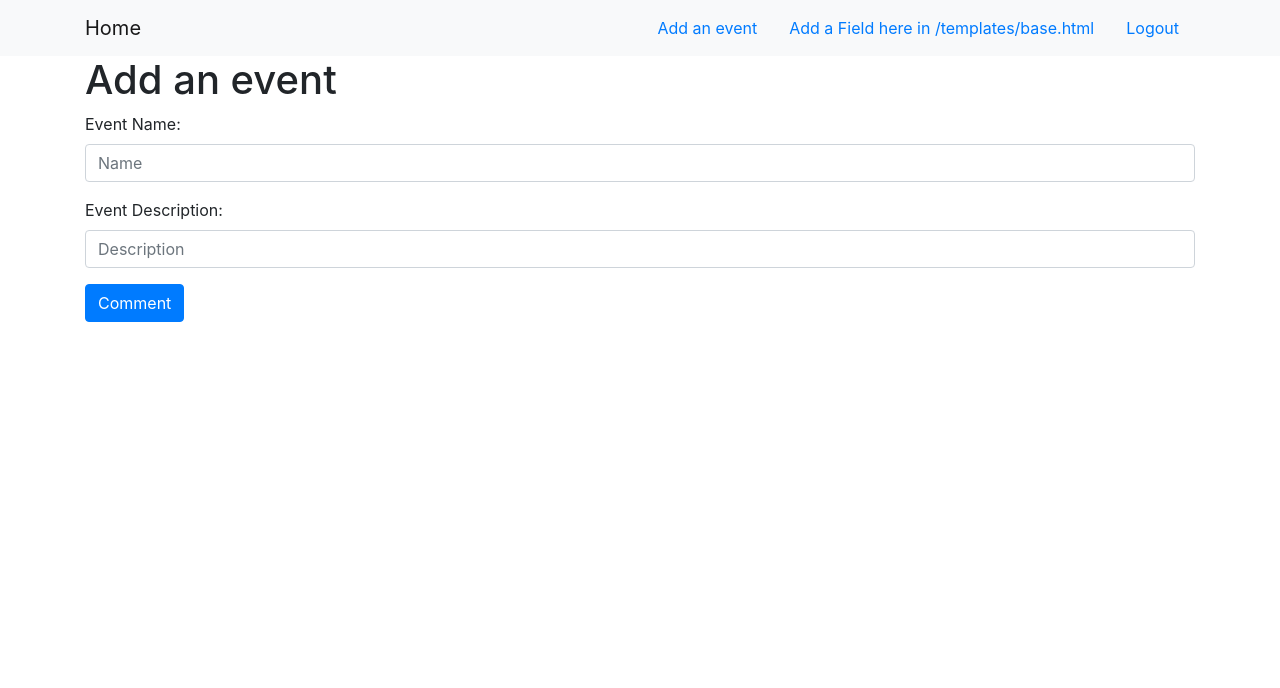
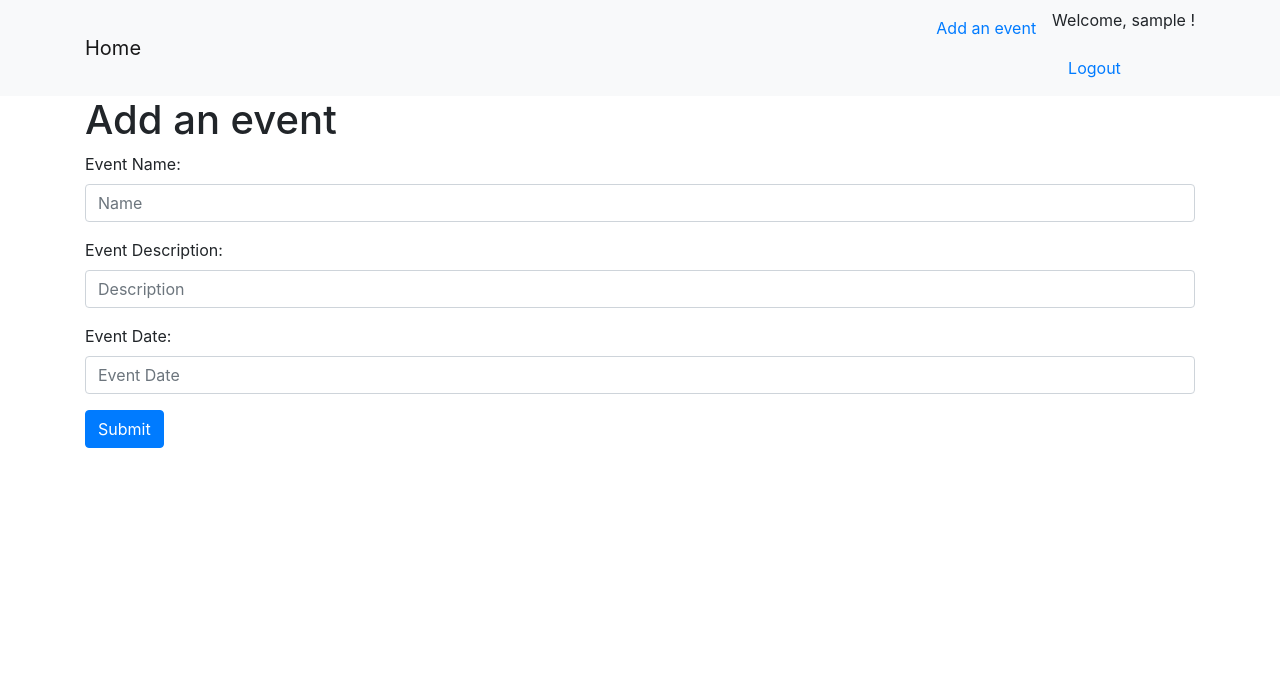
Before and after one commit to tm5ue/Meet-Up-Finder, a Django app: page /events/add in a window 1280 px wide. Shown: the top 688 px of the page. Run offline with Django 3.2, Linux system fonts and the light colour scheme; the visitor is signed in with stand-in values (Sample User, id 1); some libraries are stand-ins or nearby versions.

Commit message:
Added events v0.2, next iteration work on date input field, location input field

```diff
--- a/events/forms.py
+++ b/events/forms.py
@@ -2,8 +2,16 @@ from django import forms
 from django.forms import ModelForm
 from .models import Event
 
+class DateInput(forms.DateInput):
+    input_type = 'date'
+
 class EventForm(ModelForm):
-
+    # def __init__(self, user, *args, **kwargs):
+    #     self.user = user
+    #     super(EventForm, self).__init__(*args, **kwargs)
     class Meta:
         model = Event
-        fields = ['name', 'description']
+        fields = ['name', 'description', 'event_date']
+        # widgets = {
+        #     'event_date': DateInput(),
+        # }
--- a/events/models.py
+++ b/events/models.py
@@ -1,12 +1,22 @@
 from django.db import models
-
+from django.utils import timezone
 # Create your models here.
 
 class Event(models.Model):
     name = models.CharField(max_length=200, null=True)
     description = models.TextField(null=True)
-    # pub_date = models.DateTimeField('date published')
-    comments = []
+    pub_date = models.DateTimeField()
+    event_date = models.DateTimeField(null=False, default=timezone.localtime())
+    # start_date = models.DateTimeField(null=False, default=timezone.localtime())
+    # end_date = models.DateTimeField(null=False, default=timezone.localtime())
+    author = models.CharField(max_length=200, null=False, default="no author")
+    # TODO: fix date input field (find interactive calendar to input date and time)
+    # TODO: location (figure out how to integrate maps of some sort similar to https://github.com/caioariede/django-location-field
+    # TODO: comments,
+    # TODO: tags (sports, music, etc)
+    #location =
+    #comments = []
+
 
     def __str__(self):
         return self.name.title()
--- a/events/templates/events/add_event.html
+++ b/events/templates/events/add_event.html
@@ -13,10 +13,17 @@
             <input type="text" name="name" class="form-control" placeholder="Name">
         </div>
         <div class="form-group">
-            <label for="name">Event Description:</label>
+            <label for="description">Event Description:</label>
             <input type="text" name="description" class="form-control" placeholder="Description">
         </div>
-        <input type="submit" class="btn btn-primary" value="Comment">
+        <!--<div class="form-group">-->
+            <!--{{ form.as_p }}-->
+        <!--</div>-->
+        <div class="form-group">
+            <label for="event_date">Event Date:</label>
+            <input type="text" name="event_date" class="form-control" placeholder="Event Date">
+        </div>
+        <input type="submit" class="btn btn-primary" value="Submit">
     </form>
 
 
--- a/events/urls.py
+++ b/events/urls.py
@@ -4,7 +4,7 @@ from django.contrib import admin
 from django.views.generic import TemplateView
 from django.conf.urls import url
 from django.conf import settings
-from django.contrib.auth.views import LogoutView
+from django.contrib.auth.views import LogoutView, LoginView
 
 from . import views
 
@@ -12,8 +12,9 @@ app_name = 'events'
 urlpatterns = [
     path('', views.Index.as_view(), name='index'),
     url('^soc/', include('social_django.urls', namespace='social')),
-    path('login/', LogoutView.as_view(template_name="events/index.html"), name='logout'),
-
+    path('login/', LoginView.as_view(), name='login'),
+    path('logout', LogoutView.as_view(template_name='events/index.html'), name='logout'),
     path('events/add', views.AddEvent.as_view(), name='add_event'),
+    path('events/<int:event_id>/', views.Detail.as_view(), name='detail'),
 
 ]
--- a/events/views.py
+++ b/events/views.py
@@ -1,26 +1,36 @@
-from django.shortcuts import render, get_object_or_404, redirect
+from django.shortcuts import render, get_object_or_404, redirect, HttpResponseRedirect
+from django.urls import reverse
 from django.views import generic
-from django.views.generic import TemplateView
+from django.views.generic import TemplateView, CreateView
 from django.views.generic.list import ListView, View
+from django.utils import timezone
 from .models import Event
 from .forms import EventForm
 
+
 # Create your views here.
 class Index(ListView):
+    '''Class for home page'''
     template_name = 'events/index.html'
 
     def get_queryset(self):
-        pass
+        '''
+        Get all Events to display on home page
+        :return:
+        '''
+        return Event.objects.all()
 
 
 class AddEvent(TemplateView):
     template_name = 'events/add_event.html'
 
     def post(self, request):
+        '''Handles adding a new event'''
         form = EventForm(request.POST)
         if form.is_valid():
             event = form.save(commit=False)
-            # event.pub_date =
+            event.author = request.user
+            event.pub_date = timezone.localtime()
             event.save()
             # name = form.cleaned_data.get('name')
             # description = form.cleaned_data.get('description')
@@ -32,9 +42,24 @@ class AddEvent(TemplateView):
 
 
     def get(self, request):
+        '''Handles displaying the empty form'''
         form = EventForm()
         return render(request, self.template_name, {'form': form})
 
 
     def get_queryset(self):
         pass
+
+class EventTime(CreateView):
+    '''For inputting in the datetime field in the form'''
+    model = Event
+    form_class = EventForm
+
+class Detail(View):
+    template_name = 'events/details.html'
+    def get(self, request, event_id):
+        '''Queries database for an event based on event_id parameter, returns page with details'''
+        event = Event.objects.get(id=event_id)
+        context = {'event': event}
+        print(context)
+        return render(request, self.template_name, context)
--- a/meet_up_finder/settings.py
+++ b/meet_up_finder/settings.py
@@ -140,6 +140,7 @@ AUTHENTICATION_BACKENDS = (
 SOCIAL_AUTH_URL_NAMESPACE = 'social'
 SITE_ID = 2
 LOGIN_REDIRECT_URL = '/'
+LOGOUT_REDIRECT_URL = '/'
 
 SOCIALACCOUNT_PROVIDERS = {
     'google': {
--- a/requirements.txt
+++ b/requirements.txt
@@ -5,6 +5,7 @@ dj-database-url==0.5.0
 Django==3.1.1
 django-heroku==0.3.1
 django-allauth==0.42.0
+django-location-field==2.1.0
 gunicorn==20.0.4
 heroku==0.1.4
 idna==2.10
--- a/templates/base.html
+++ b/templates/base.html
@@ -21,10 +21,8 @@
                     <a class="nav-link" href="{% url 'events:add_event' %}">Add an event</a>
                 </li>
                 <li class="nav-item">
-                    <a class="nav-link" href="#">Add a Field here in /templates/base.html</a>
-                </li>
-                <li class="nav-item">
                     {% if user.is_authenticated %}
+                        <p>Welcome, {{ user.username }} !</p>
                         <a class="nav-link" href="{% url 'events:logout'  %}">Logout</a>
 
                     {% else %}
```
Also changed, not shown: events/templates/events/details.html (added, +17 -0 lines), events/templates/events/index.html (+4 -6 lines), events/migrations/0003_event_author.py (added), events/migrations/0004_auto_20200927_2204.py (added), events/migrations/0005_auto_20200927_2233.py (added), events/migrations/0006_auto_20200927_2234.py (added), events/migrations/0007_auto_20200927_2236.py (added), 1 other file.
